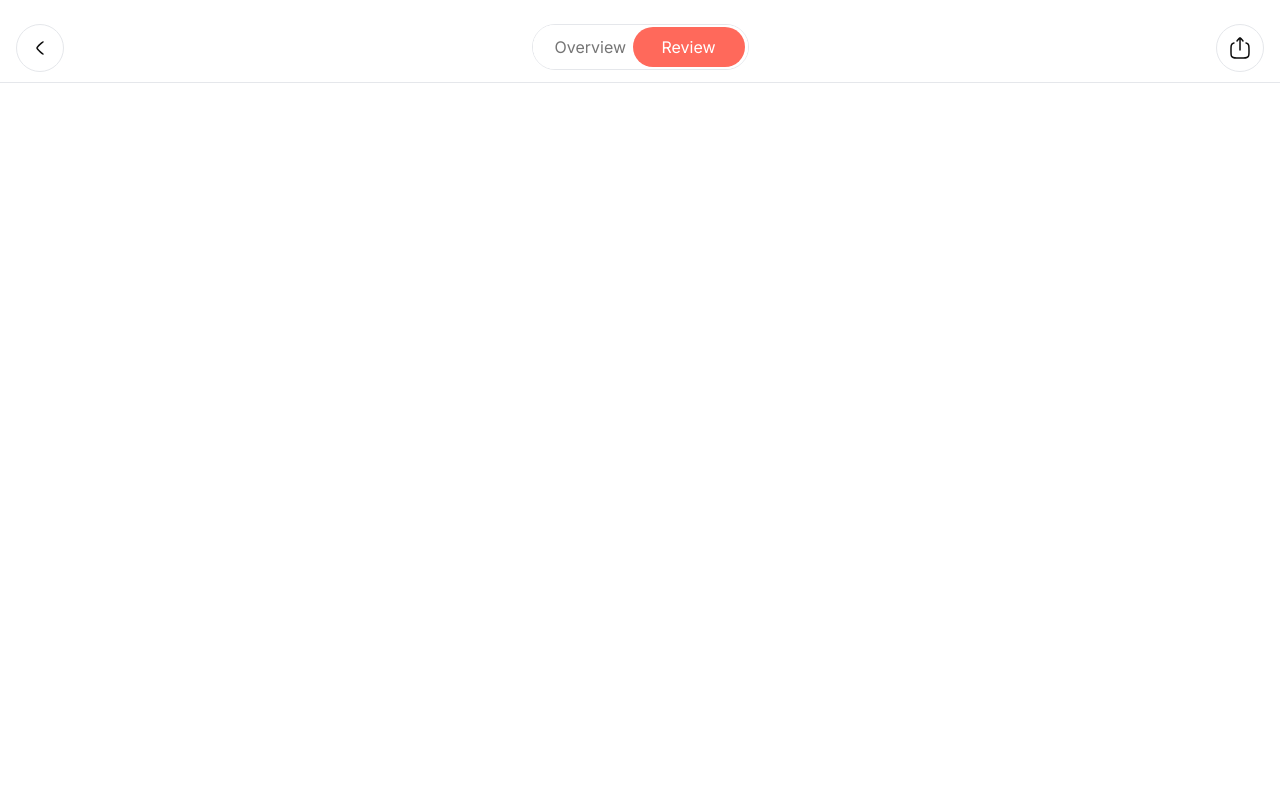
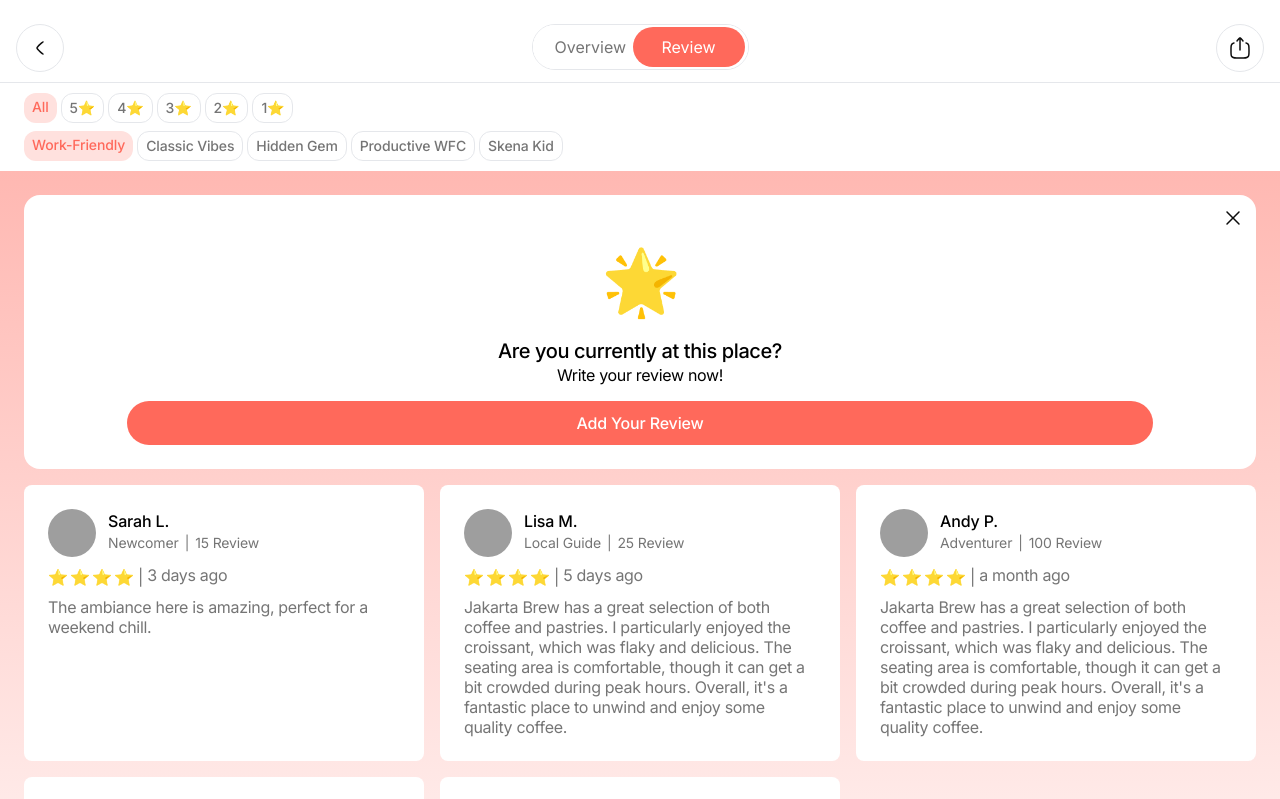
Before and after one commit to ayusudi/localizeai-client, a React (Vite) app: page /places/1/review in a window 1280 px wide. Shown: the top 799 px of the page. Built offline with nearby package versions, Linux system fonts and the light colour scheme; grey boxes are pictures that could not be loaded.

Commit message:
page review cafe

```diff
--- a/package.json
+++ b/package.json
@@ -12,6 +12,7 @@
   "dependencies": {
     "axios": "^1.7.7",
     "classnames": "^2.5.1",
+    "dayjs": "^1.11.13",
     "flowbite-react": "^0.10.2",
     "gsap": "^3.12.5",
     "react": "^18.3.1",
--- /dev/null
+++ b/src/components/CardPursueWrite.jsx
@@ -0,0 +1,37 @@
+export default function CardPursueWrite({ setIsShow }) {
+  return (
+    <div className="bg-white w-full flex flex-col rounded-2xl gap-4 items-center pb-6">
+      <div className="flex flex-col items-center w-full">
+        <button onClick={() => setIsShow(false)} className="self-end m-4">
+          <svg
+            xmlns="http://www.w3.org/2000/svg"
+            width="14"
+            height="14"
+            viewBox="0 0 14 14"
+            fill="none"
+          >
+            <path
+              fillRule="evenodd"
+              clipRule="evenodd"
+              d="M0.46967 0.46967C0.762564 0.176777 1.23744 0.176777 1.53033 0.46967L7 5.93934L12.4697 0.46967C12.7626 0.176777 13.2374 0.176777 13.5303 0.46967C13.8232 0.762564 13.8232 1.23744 13.5303 1.53033L8.06066 7L13.5303 12.4697C13.8232 12.7626 13.8232 13.2374 13.5303 13.5303C13.2374 13.8232 12.7626 13.8232 12.4697 13.5303L7 8.06066L1.53033 13.5303C1.23744 13.8232 0.762563 13.8232 0.46967 13.5303C0.176777 13.2374 0.176777 12.7626 0.46967 12.4697L5.93934 7L0.46967 1.53033C0.176777 1.23744 0.176777 0.762563 0.46967 0.46967Z"
+              fill="#0D0D0D"
+            />
+          </svg>
+        </button>
+        <p className="text-xl">🌟</p>
+      </div>
+      <div>
+        <h3 className="text-heading-lg text-center">
+          Are you currently at this place?
+        </h3>
+        <p className="text-body-lg text-center">Write your review now!</p>
+      </div>
+      <button
+        for="dropzone-file"
+        className="w-5/6 text-heading-md py-2.5 px-3 rounded-full text-white bg-primary text-center"
+      >
+        Add Your Review
+      </button>
+    </div>
+  );
+}
--- /dev/null
+++ b/src/components/CardReview.jsx
@@ -0,0 +1,30 @@
+import dayjs from "dayjs";
+import relativeTime from "dayjs/plugin/relativeTime";
+dayjs.extend(relativeTime);
+
+export default function CardReview({ data }) {
+  let { name, status, totalReview, star, date, text, image } = data;
+  let calculateDay = dayjs(date).fromNow(true);
+  return (
+    <div className="bg-white rounded-xl flex flex-col p-6 gap-2">
+      <div className="flex gap-3">
+        <img src={image} className="h-12 w-12 rounded-full" />
+        <div className="flex flex-col">
+          <p className="text-heading-md">{name}</p>
+          <div className="text-body-md flex text-secondary gap-1.5">
+            <p className="text-body-md">{status}</p>|<p>{totalReview} Review</p>
+          </div>
+        </div>
+      </div>
+      <div className="flex text-secondary gap-1">
+        <div className="flex text-secondary gap-0.5">
+          {new Array(star).fill("").map((el, i) => (
+            <p key={i}>⭐</p>
+          ))}
+        </div>
+        | <p className="text-body-lg">{calculateDay} ago</p>
+      </div>
+      <p className="text-body-lg text-secondary">{text}</p>
+    </div>
+  );
+}
--- a/src/pages/DetailPage/Layout.jsx
+++ b/src/pages/DetailPage/Layout.jsx
@@ -9,9 +9,7 @@ export default function Layout() {
     location.pathname.split("/").length === 3 ? false : true
   );
   const changePage = () => {
-    console.log("HAII");
     setCheckStatus(!checkStatus);
-    console.log(location.pathname.split("/"));
     if (location.pathname.split("/").length === 3)
       navigate("/places/123/review");
     else navigate("/places/123");
--- a/src/pages/DetailPage/ReviewPage.jsx
+++ b/src/pages/DetailPage/ReviewPage.jsx
@@ -1,3 +1,124 @@
+import { useState } from "react";
+import CardPursueWrite from "../../components/CardPursueWrite";
+import CardReview from "../../components/CardReview";
+
 export default function ReviewPage() {
-  return <></>;
+  const [isShow, setIsShow] = useState(true);
+  let list = [
+    {
+      name: "Sarah L.",
+      image:
+        "https://encrypted-tbn0.gstatic.com/images?q=tbn:ANd9GcSUgGtv6eDgM-k3C0Hq4RIRFIqB609ZkrOPew&s",
+      status: "Newcomer",
+      totalReview: 15,
+      star: 4,
+      date: "2024-10-28",
+      text: "The ambiance here is amazing, perfect for a weekend chill.",
+    },
+    {
+      name: "Lisa M.",
+      image:
+        "https://storage.googleapis.com/ares-profile-pictures/hd/lalisa.blackpink-f210dc109893ec38cc9a080dcdf584cd_hd.jpg",
+      status: "Local Guide",
+      totalReview: 25,
+      star: 4,
+      date: "2024-10-20",
+      text: "Jakarta Brew has a great selection of both coffee and pastries. I particularly enjoyed the croissant, which was flaky and delicious. The seating area is comfortable, though it can get a bit crowded during peak hours. Overall, it's a fantastic place to unwind and enjoy some quality coffee.",
+    },
+    {
+      name: "Andy P.",
+      image:
+        "https://pyxis.nymag.com/v1/imgs/bd3/54c/e5f01c522ff9eff9d86844203632e950cf-andrew-garfield.1x.rsquare.w1400.jpg",
+      status: "Adventurer",
+      totalReview: 100,
+      star: 4,
+      date: "2024-09-28",
+      text: "Jakarta Brew has a great selection of both coffee and pastries. I particularly enjoyed the croissant, which was flaky and delicious. The seating area is comfortable, though it can get a bit crowded during peak hours. Overall, it's a fantastic place to unwind and enjoy some quality coffee.",
+    },
+    {
+      name: "Lisa M.",
+      image:
+        "https://storage.googleapis.com/ares-profile-pictures/hd/lalisa.blackpink-f210dc109893ec38cc9a080dcdf584cd_hd.jpg",
+      status: "Local Guide",
+      totalReview: 25,
+      star: 4,
+      date: "2024-10-20",
+      text: "Jakarta Brew has a great selection of both coffee and pastries. I particularly enjoyed the croissant, which was flaky and delicious. The seating area is comfortable, though it can get a bit crowded during peak hours. Overall, it's a fantastic place to unwind and enjoy some quality coffee.",
+    },
+    {
+      name: "Andy P.",
+      image:
+        "https://pyxis.nymag.com/v1/imgs/bd3/54c/e5f01c522ff9eff9d86844203632e950cf-andrew-garfield.1x.rsquare.w1400.jpg",
+      status: "Adventurer",
+      totalReview: 100,
+      star: 4,
+      date: "2024-09-28",
+      text: "Jakarta Brew has a great selection of both coffee and pastries. I particularly enjoyed the croissant, which was flaky and delicious. The seating area is comfortable, though it can get a bit crowded during peak hours. Overall, it's a fantastic place to unwind and enjoy some quality coffee.",
+    },
+  ];
+  return (
+    <div>
+      <div className="flex flex-col gap-2 py-2.5">
+        <div className="overflow-x-auto flex gap-1 no-scrollbar px-6 ">
+          <div className="w-fit py-1 px-2 rounded-xl bg-primary-100">
+            <p className="text-heading-sm text-primary text-nowrap cursor-default">
+              All
+            </p>
+          </div>
+          <div className="w-fit py-1 px-2 rounded-xl border cursor-default">
+            <p className="text-heading-sm text-secondary text-nowrap">5⭐</p>
+          </div>
+          <div className="w-fit py-1 px-2 rounded-xl border cursor-default">
+            <p className="text-heading-sm text-secondary text-nowrap">4⭐</p>
+          </div>
+          <div className="w-fit py-1 px-2 rounded-xl border cursor-default">
+            <p className="text-heading-sm text-secondary text-nowrap">3⭐</p>
+          </div>
+          <div className="w-fit py-1 px-2 rounded-xl border cursor-default">
+            <p className="text-heading-sm text-secondary text-nowrap">2⭐</p>
+          </div>
+          <div className="w-fit py-1 px-2 rounded-xl border cursor-default">
+            <p className="text-heading-sm text-secondary text-nowrap">1⭐</p>
+          </div>
+        </div>
+        <div className="overflow-x-auto flex gap-1 no-scrollbar px-6 ">
+          <div className="w-fit py-1 px-2 rounded-xl bg-primary-100">
+            <p className="text-heading-sm text-primary text-nowrap cursor-default">
+              Work-Friendly
+            </p>
+          </div>
+          <div className="w-fit py-1 px-2 rounded-xl border cursor-default">
+            <p className="text-heading-sm text-secondary text-nowrap">
+              Classic Vibes
+            </p>
+          </div>
+          <div className="w-fit py-1 px-2 rounded-xl border cursor-default">
+            <p className="text-heading-sm text-secondary text-nowrap">
+              Hidden Gem
+            </p>
+          </div>
+          <div className="w-fit py-1 px-2 rounded-xl border cursor-default">
+            <p className="text-heading-sm text-secondary text-nowrap">
+              Productive WFC
+            </p>
+          </div>
+          <div className="w-fit py-1 px-2 rounded-xl border cursor-default">
+            <p className="text-heading-sm text-secondary text-nowrap">
+              Skena Kid
+            </p>
+          </div>
+        </div>
+      </div>
+      <div className="page md:p-6 p-4 flex flex-col items-center bg-gradient-to-t from-white to-[#FFB8B2] gap-4">
+        {isShow ? <CardPursueWrite setIsShow={setIsShow} /> : <></>}
+        <div className="flex flex-col md:flex-row gap-4 justify-start w-full  md:grid md:grid-cols-3  ">
+          {list.map((el, i) => (
+            <div key={i} className="grid-row-1 flex bg-white rounded-lg">
+              <CardReview data={el} />
+            </div>
+          ))}
+        </div>
+      </div>
+    </div>
+  );
 }
```
Also changed, not shown: 1 other file (tests, documents, lock files or other folders).
